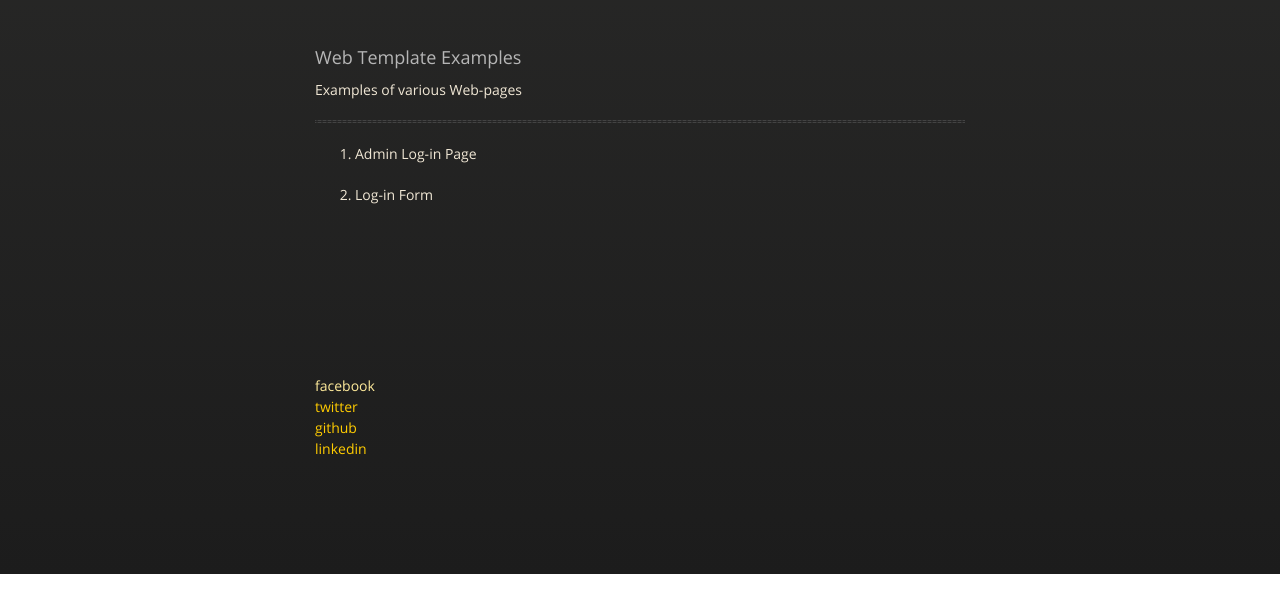
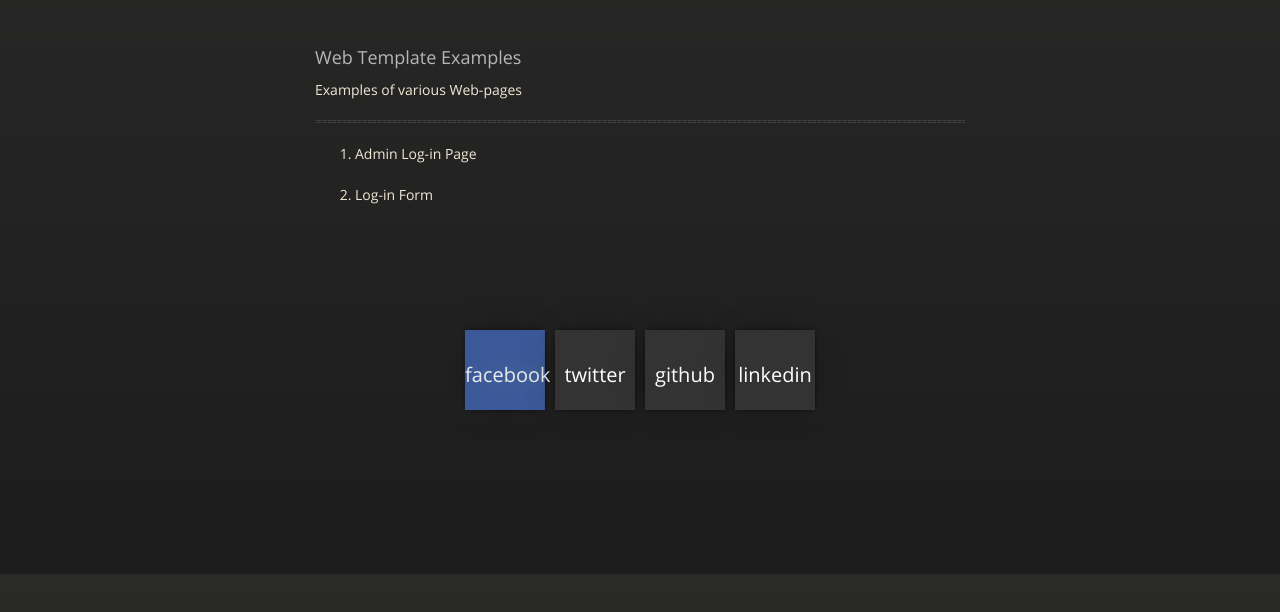
Before and after one commit to prakashnaveen/webproject, a plain HTML site: page index.html in a window 1280 px wide. In both pictures the pointer is over the element "facebook". Shown: the part 226-838 px from the top of the page. Before the commit the page ends 800 px from the top, so only its background shows below. Drawn offline with nearby package versions, Linux system fonts and the light colour scheme.

Commit message:
Update stylesheets/styles.css

```diff
--- a/stylesheets/styles.css
+++ b/stylesheets/styles.css
@@ -849,3 +849,87 @@ section #title .credits.right {
     display: none;
   }
 }
+
+#sec {
+  margin: 16px auto;
+  width: 360px;
+  min-height: 270px;
+  font-size: 20px;
+  text-align: center;
+}
+
+.foot {
+  display: inline-block;
+  position: relative;
+  float: left;
+  width: 80px;
+  height: 80px;
+  margin: 5px;
+}
+
+article {
+  cursor: pointer;
+  display: block;
+  position: absolute;
+  width: 100%;
+  height: 100%;
+  background-color: #333;
+  box-shadow: 0 0 6px -2px black, 0 0 45px -20px black;
+  color: #fff;
+  line-height: 90px;
+  transform: perspective(300px) rotateY(0deg);
+  transition: transform 0.4s linear, background-color 0s linear 0.2s, color 0s linear 0.2s;
+}
+a:hover article {
+  transform: perspective(300px) rotateY(180deg);
+  color: #eee;
+  transition: transform 0.2s linear, background-color 0s linear 0.1s, color 0s linear 0.1s;
+}
+a:nth-child(1):hover article {
+  background-color: #3B5998;
+}
+a:nth-child(2):hover article {
+  background-color: #00ACED;
+}
+a:nth-child(3):hover article {
+  background-color: #2C4762;
+}
+a:nth-child(4):hover article {
+  background-color: #CB2027;
+}
+a:nth-child(5):hover article {
+  background-color: #1769FF;
+}
+a:nth-child(6):hover article {
+  background-color: #4183C4;
+}
+a:nth-child(7):hover article {
+  background-color: #3399CC;
+}
+a:nth-child(8):hover article {
+  background-color: #EA4C89;
+}
+a:nth-child(9):hover article {
+  background-color: #3F729B;
+}
+a:nth-child(10):hover article {
+  background-color: #FF0084;
+}
+a:nth-child(11):hover article {
+  background-color: #F26300;
+}
+a:nth-child(12):hover article {
+  background-color: #445566;
+}
+
+span {
+  transition: transform 0s linear 0.2s, text-shadow 0s linear 0.2s;
+  display: block;
+  -webkit-font-smoothing: subpixel-antialiased;
+  font-smoothing: antialiased;
+}
+a:hover span {
+  transition: transform 0s linear 0.1s, text-shadow 0s linear 0.1s;
+  transform: scale(-1, 1);
+  text-shadow: 0 0 50px rgba(255, 255, 255, 0.5);
+}
```
